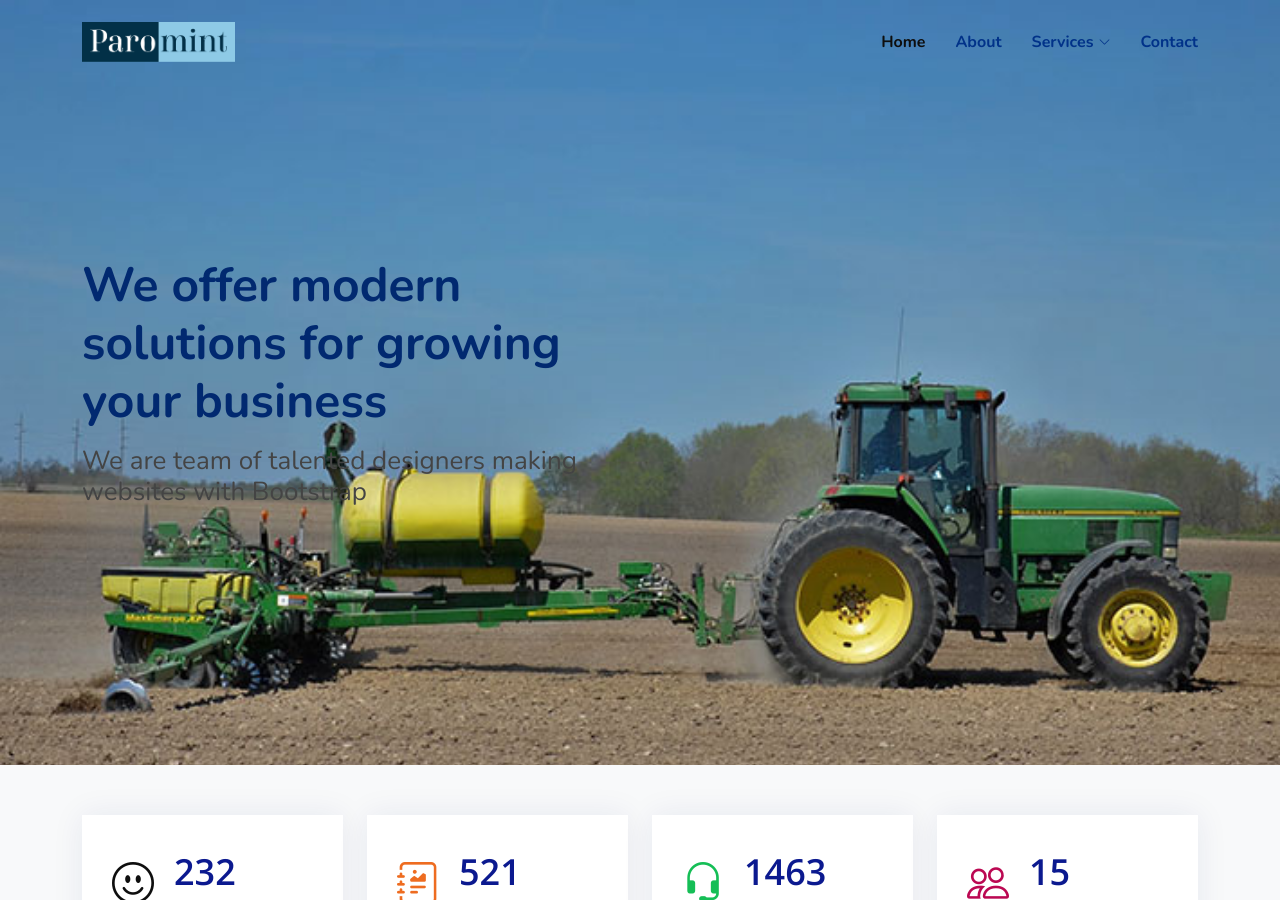
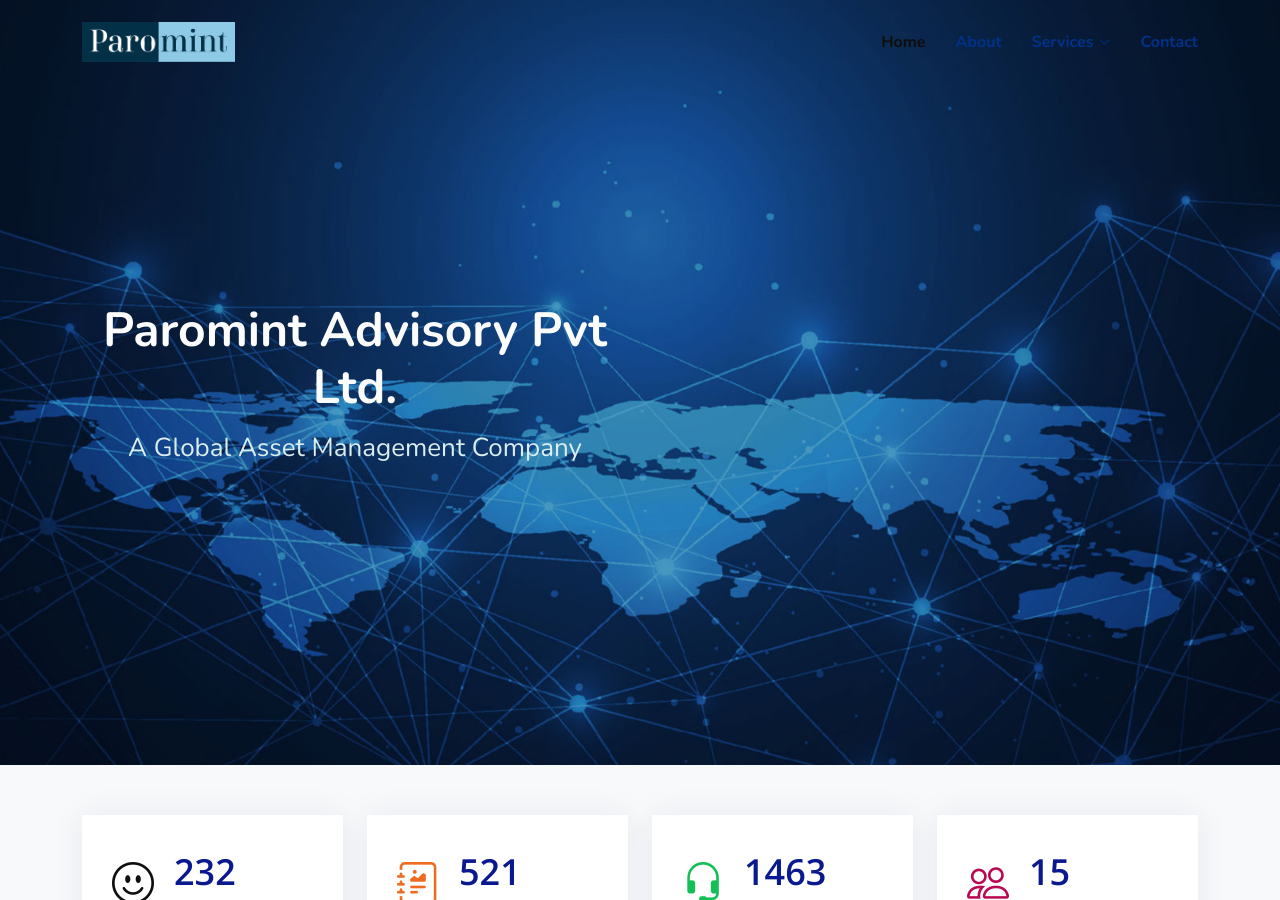
Before and after one commit to paromint-staging/paromint-staging.github.io, a Jekyll site: the page built from index.html, in a window 1280 px wide and 900 px high. Built offline with Jekyll 4.4.1, drawn with Linux system fonts in a browser that asks for light colours; the list of posts is cut into pages by our own code.

Commit message:
home page

```diff
--- a/_includes/home.html
+++ b/_includes/home.html
@@ -2,10 +2,11 @@
 <section id="hero" class="hero d-flex align-items-center">
 
   <div class="container">
-    <div class="row">
+    <div class="row text-center" >
       <div class="col-lg-6 d-flex flex-column justify-content-center">
-        <h1 data-aos="fade-up">We offer modern solutions for growing your business</h1>
-        <h2 data-aos="fade-up" data-aos-delay="400">We are team of talented designers making websites with Bootstrap
+        <h1>Paromint Advisory Pvt Ltd. </h1>
+        <h2>
+          A Global Asset Management Company
         </h2>
 
       </div>
--- a/assets/css/style.css
+++ b/assets/css/style.css
@@ -446,7 +446,7 @@ section {
 .hero {
   width: 100%;
   height: 85vh;
-  background: url(../img/industry/11.jpg) top center no-repeat;
+  background: url(../img/industry/home-page-banner.jpg) top center no-repeat;
   background-size: cover;
 }
 
@@ -454,11 +454,11 @@ section {
   margin: 0;
   font-size: 48px;
   font-weight: 700;
-  color: #012970;
+  color: #fcfcfc;
 }
 
 .hero h2 {
-  color: #444444;
+  color: #daedef;
   margin: 15px 0 0 0;
   font-size: 26px;
 }
```
Also changed, not shown: assets/img/industry/home-page-banner.jpg (added).
